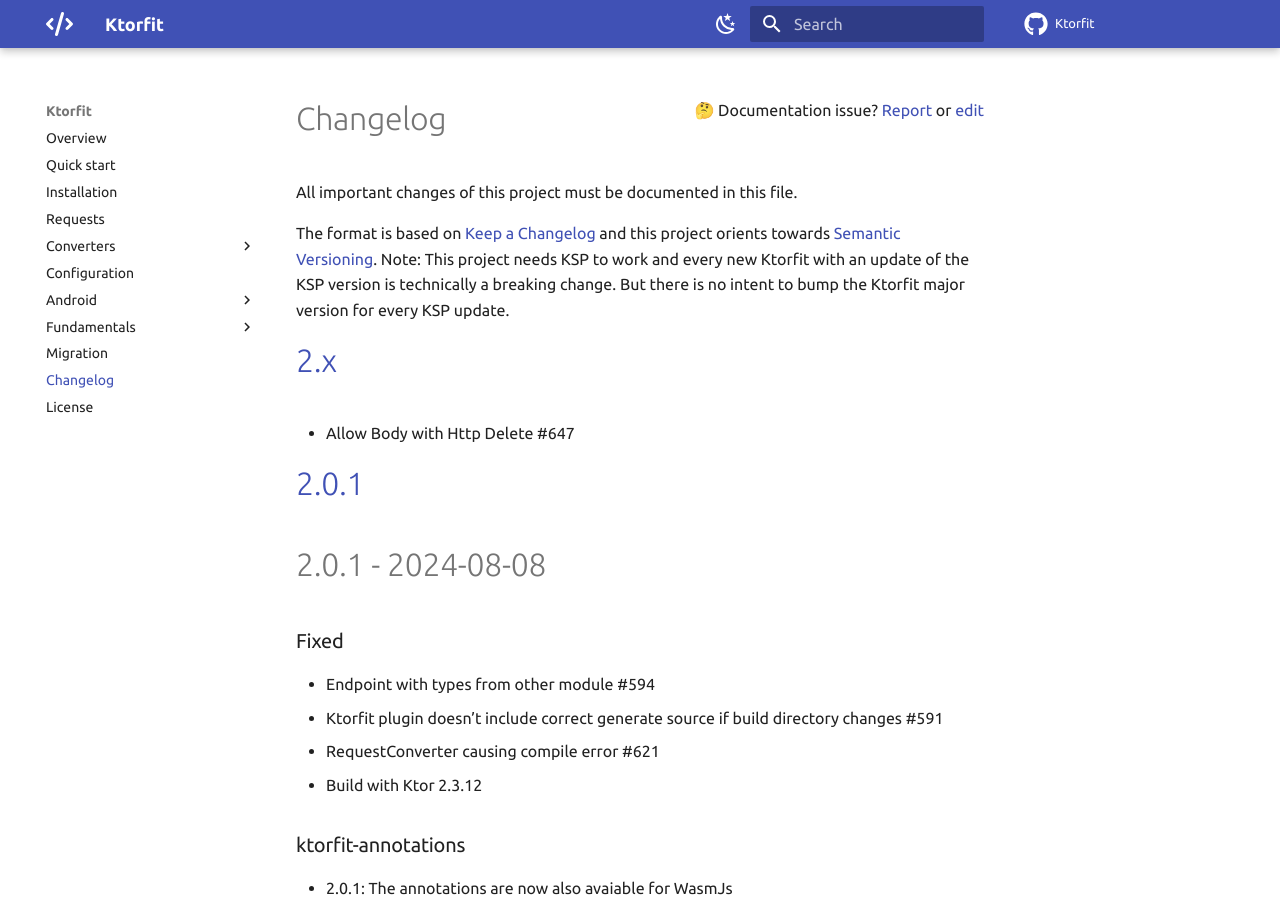
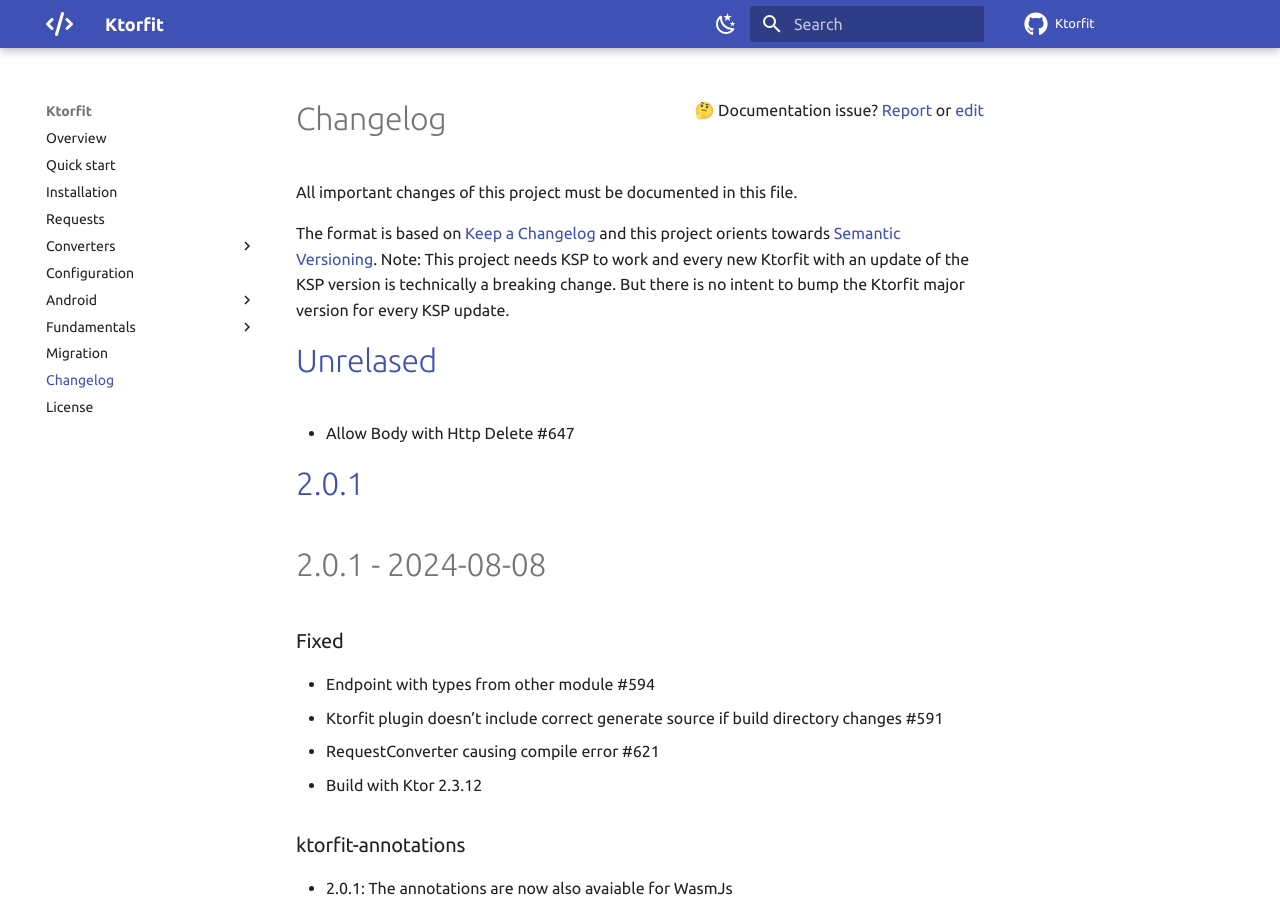
Before and after one commit to Foso/Ktorfit, an MkDocs documentation site: the page built from docs/CHANGELOG.md, in a window 1280 px wide and 900 px high. Built offline with MkDocs 1.6.1 and Material for MkDocs 9.7.7, drawn with Linux system fonts in a browser that asks for light colours; comment, search, counter and statistics services are not loaded.

Commit message:
Update CHANGELOG.md

```diff
--- a/docs/CHANGELOG.md
+++ b/docs/CHANGELOG.md
@@ -7,7 +7,7 @@
 Note: This project needs KSP to work and every new Ktorfit with an update of the KSP version is technically a breaking change.
 But there is no intent to bump the Ktorfit major version for every KSP update.
 
-# [2.x]()
+# [Unrelased]()
 - Allow Body with Http Delete #647
 
 # [2.0.1]()
```
